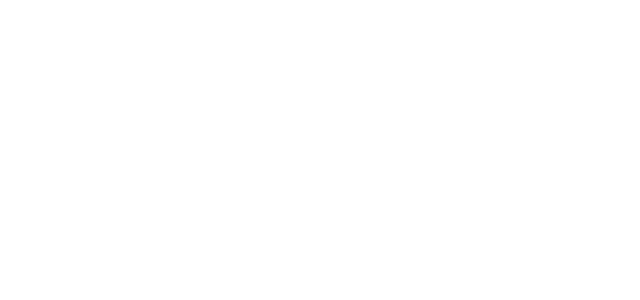
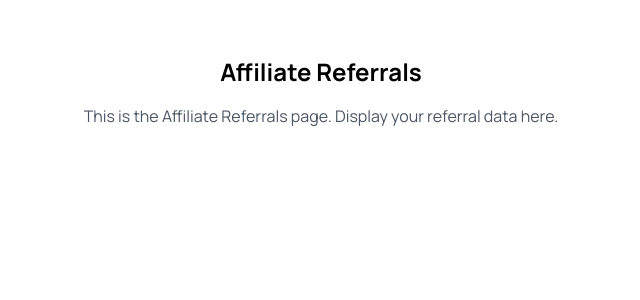
Before and after one commit to vannguyen3009/company_gallery, a React (Vite) app: page /aff-referrals in a window 1280 px wide. Before the commit this address had no page. Shown: the top 300 px of the page, without its empty margins (319-959 px from the left). Built offline with nearby package versions, Linux system fonts and the light colour scheme.

Commit message:
feat: add Affiliate Referrals page and /aff-referrals route

```diff
--- a/src/App.tsx
+++ b/src/App.tsx
@@ -3,6 +3,7 @@
 import AffiliateSharing from "./pages/AffiliateSharing";
 import AffiliateSummary from "./pages/AffiliateSummary";
 import AffiliateIncome from "./pages/AffiliateIncome";
+import AffiliateReferrals from "./pages/AffiliateReferrals";
 
 function App() {
   return (
@@ -11,6 +12,7 @@
         <Route path="/affiliate-sharing" element={<AffiliateSharing />} />
         <Route path="/affiliate-summary" element={<AffiliateSummary />} />
         <Route path="/affiliate-income" element={<AffiliateIncome />} />
+        <Route path="/aff-referrals" element={<AffiliateReferrals />} />
       </Routes>
     </Router>
   );
--- /dev/null
+++ b/src/pages/AffiliateReferrals.tsx
@@ -0,0 +1,13 @@
+import React from 'react';
+
+const AffiliateReferrals: React.FC = () => {
+  return (
+    <div className="p-6">
+      <h1 className="text-2xl font-bold mb-4">Affiliate Referrals</h1>
+      <p className="text-gray-600">This is the Affiliate Referrals page. Display your referral data here.</p>
+      {/* TODO: Add referral table or list here */}
+    </div>
+  );
+};
+
+export default AffiliateReferrals;
```
